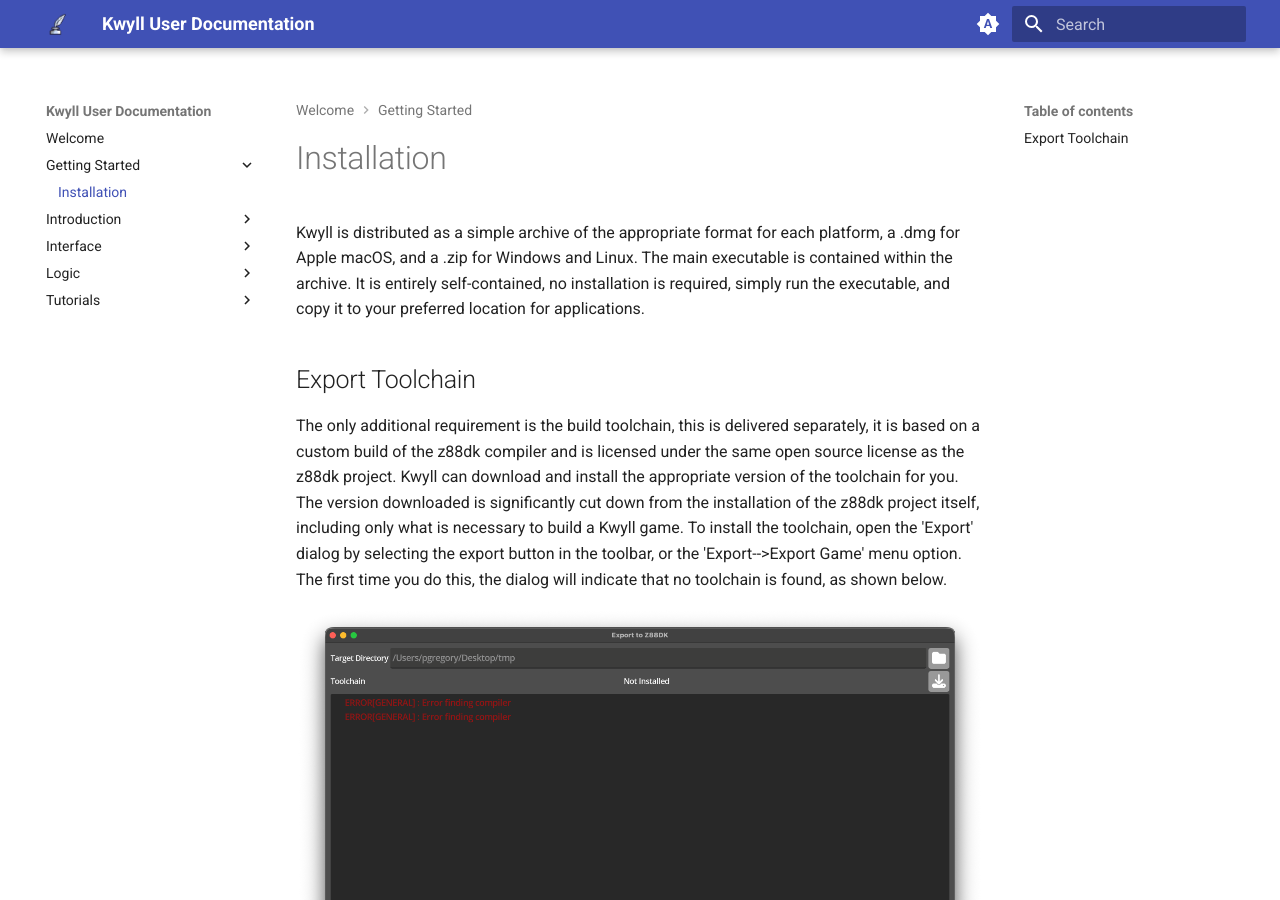
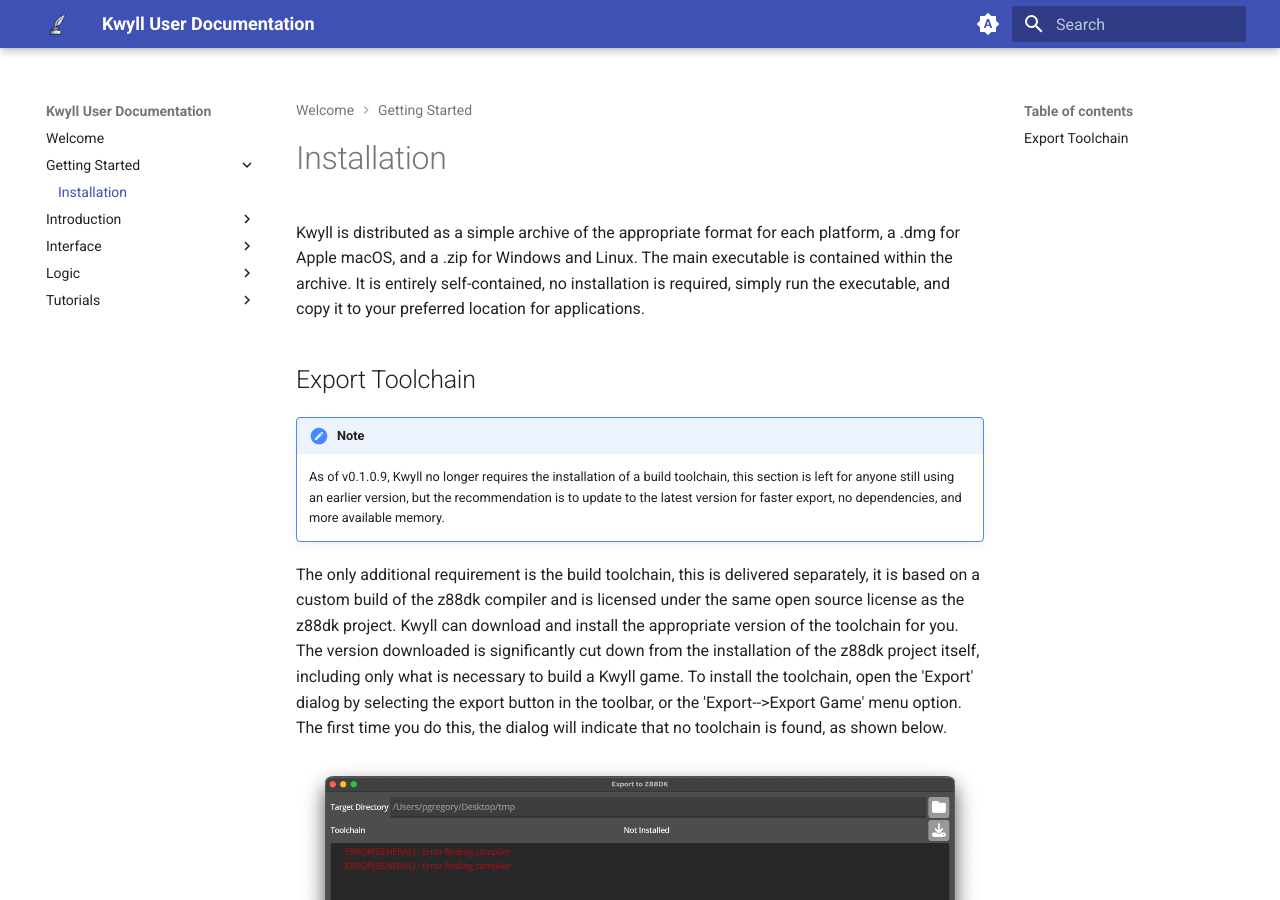
Before and after one commit to IndigoBeetle/KwyllDocs, an MkDocs documentation site: the page built from docs/getting_started/installation.md, in a window 1280 px wide and 900 px high. Built offline with MkDocs 1.6.1 and Material for MkDocs 9.7.7, drawn with Linux system fonts in a browser that asks for light colours.

Commit message:
Update for v0.1.0.9, no toolchain required.

```diff
--- a/docs/getting_started/installation.md
+++ b/docs/getting_started/installation.md
@@ -6,7 +6,14 @@
 no installation is required, simply run the executable, and copy it to
 your preferred location for applications.
 
+
 ## Export Toolchain
+
+!!! note
+    As of v0.1.0.9, Kwyll no longer requires the installation of a build
+    toolchain, this section is left for anyone still using an earlier
+    version, but the recommendation is to update to the latest version
+    for faster export, no dependencies, and more available memory.
 
 The only additional requirement is the build toolchain, this is delivered
 separately, it is based on a custom build of the z88dk compiler and is
--- a/mkdocs.yml
+++ b/mkdocs.yml
@@ -29,9 +29,6 @@
   - glightbox
   - literate-nav:
       nav_file: nav.md
-  - with-pdf:
-      enabled_if_env: ENABLE_PDF_EXPORT
-      debug_html: true
 markdown_extensions:
   - toc:
       permalink: true
```
Also changed, not shown: docs/interface/screen_editor.md (+3 -1 lines), 2 other files.
